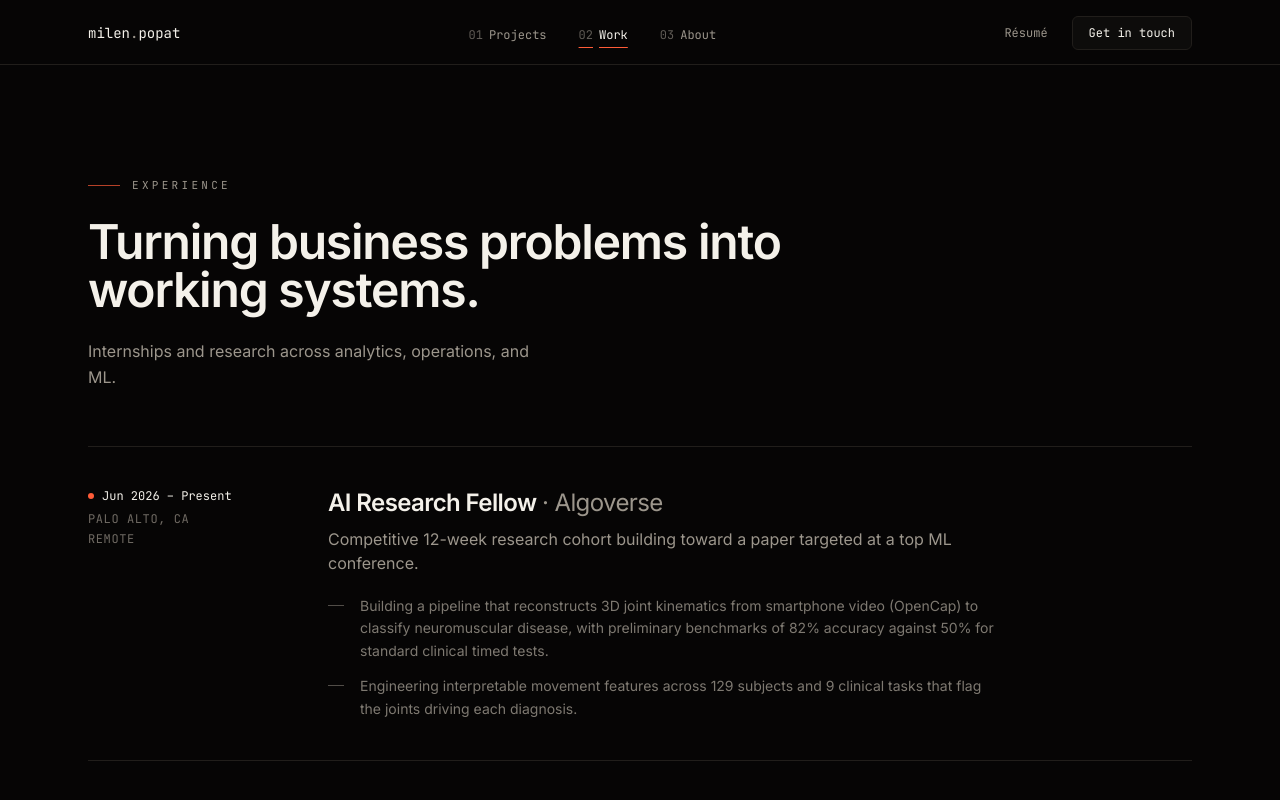
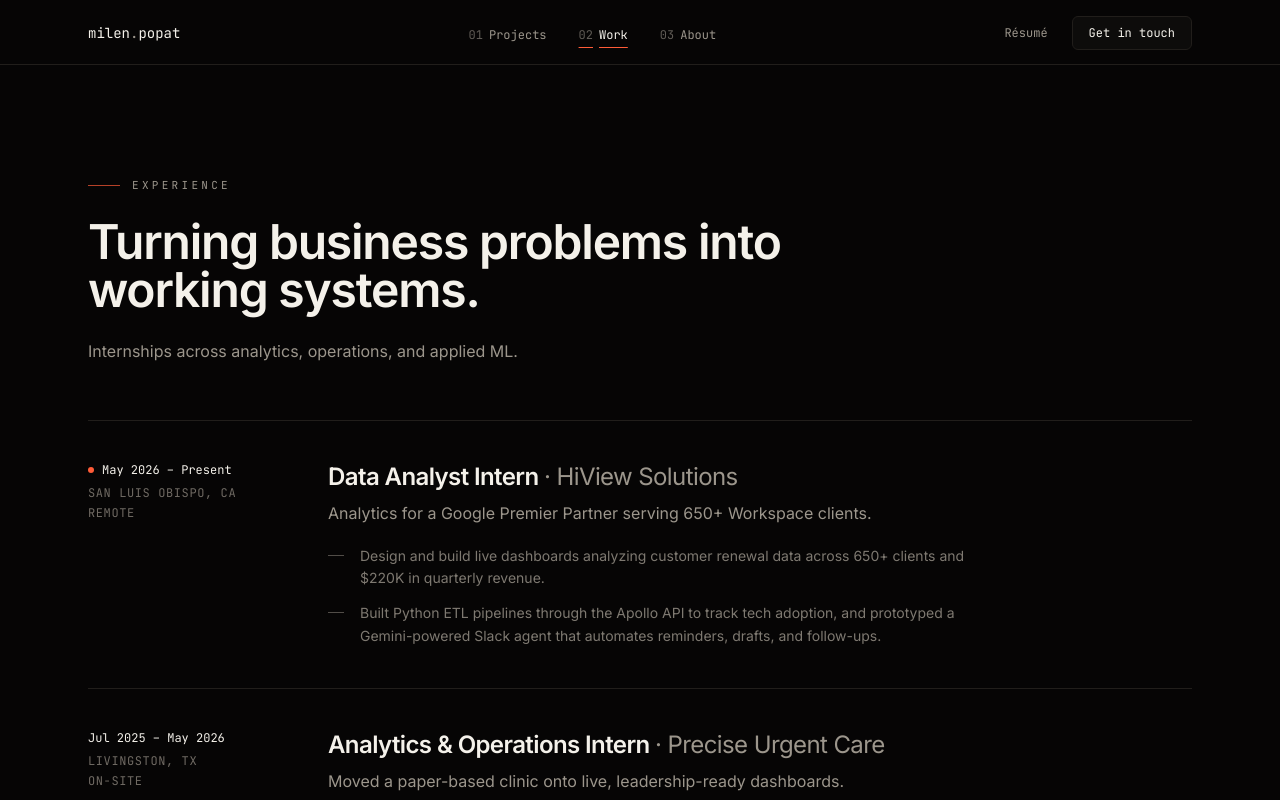
Before and after one commit to mpopat7/portfolio, a Next.js app: page /work in a window 1280 px wide. Shown: the top 800 px of the page. Built offline with nearby package versions, Linux system fonts and the light colour scheme.

Commit message:
Drop Algoverse from work list (covered by projects research block); About current role = HiView

```diff
--- a/data/content.ts
+++ b/data/content.ts
@@ -44,7 +44,7 @@ export const about = {
   photo: "/headshot.jpg",
   facts: [
     { label: "Based in", value: "Houston, TX" },
-    { label: "Currently", value: "AI Research Fellow at Algoverse" },
+    { label: "Currently", value: "Data Analyst Intern at HiView Solutions" },
     { label: "Studying", value: "Info Systems & Business Analytics + CS, IU Kelley" },
     { label: "Focus", value: "ML, analytics, AI engineering" },
   ],
@@ -230,22 +230,8 @@ export type WorkEntry = {
 export const work = {
   eyebrow: "Experience",
   heading: "Turning business problems into working systems.",
-  sub: "Internships and research across analytics, operations, and ML.",
+  sub: "Internships across analytics, operations, and applied ML.",
   entries: [
-    {
-      role: "AI Research Fellow",
-      org: "Algoverse",
-      location: "Palo Alto, CA",
-      mode: "Remote",
-      dates: "Jun 2026 – Present",
-      current: true,
-      summary:
-        "Competitive 12-week research cohort building toward a paper targeted at a top ML conference.",
-      bullets: [
-        "Building a pipeline that reconstructs 3D joint kinematics from smartphone video (OpenCap) to classify neuromuscular disease, with preliminary benchmarks of 82% accuracy against 50% for standard clinical timed tests.",
-        "Engineering interpretable movement features across 129 subjects and 9 clinical tasks that flag the joints driving each diagnosis.",
-      ],
-    },
     {
       role: "Data Analyst Intern",
       org: "HiView Solutions",
```
